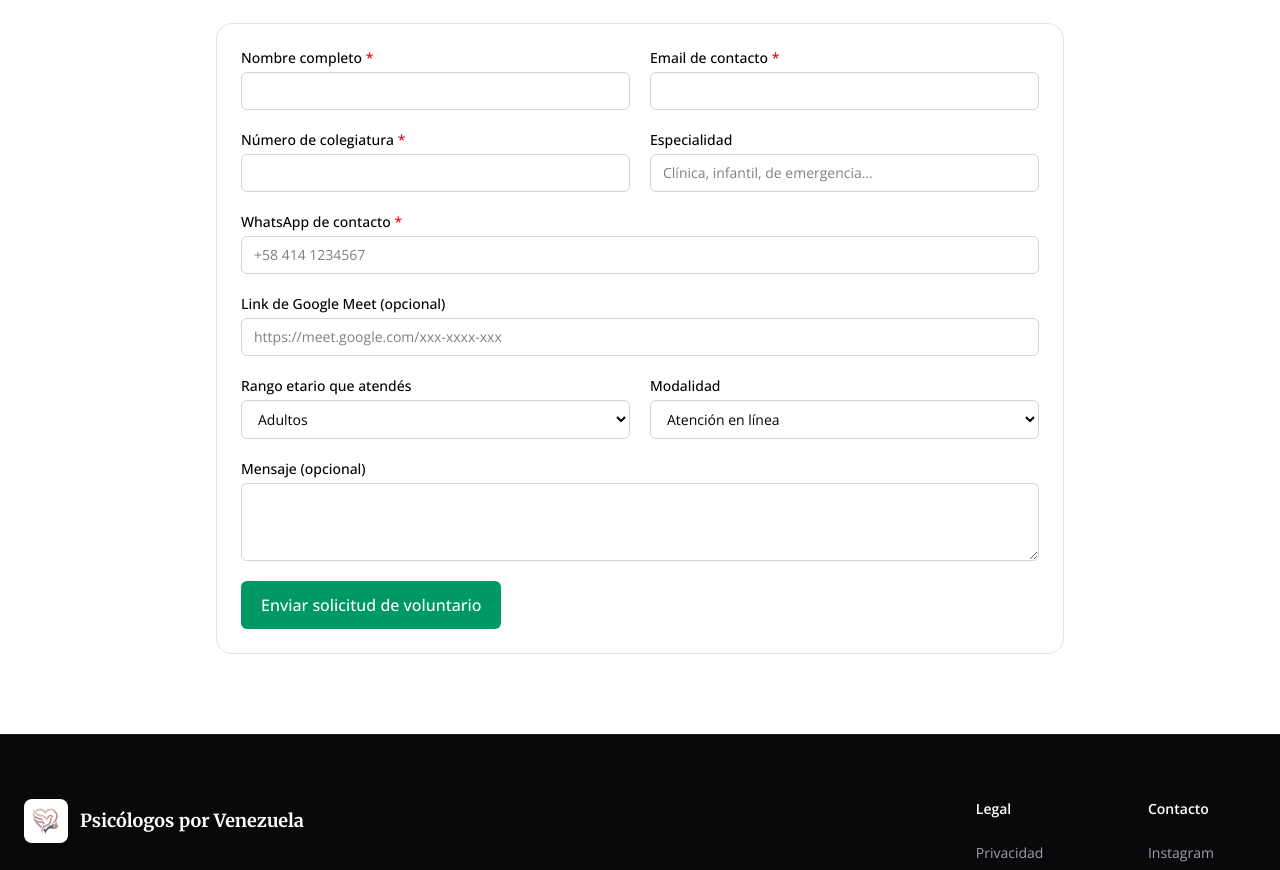
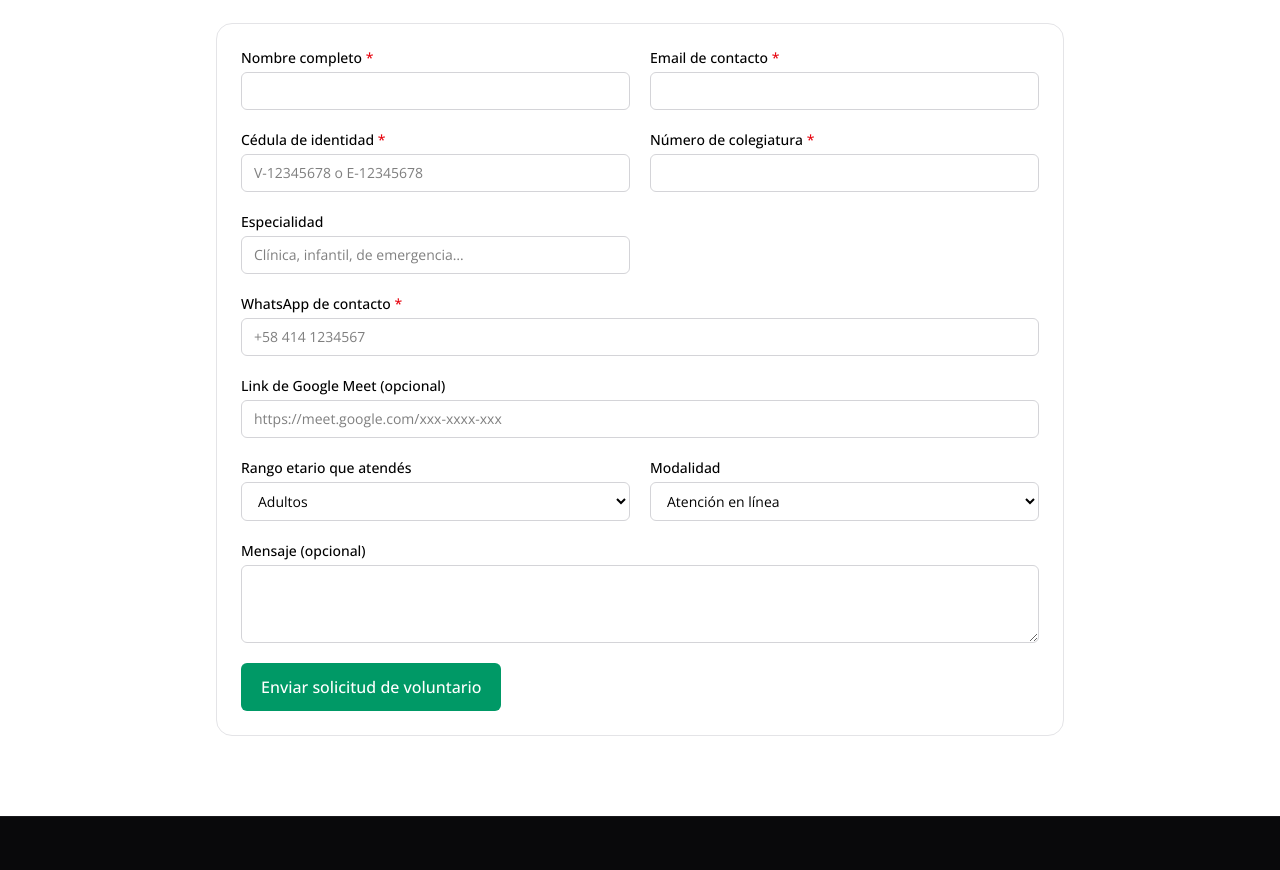
Before and after one commit to sukkoy298/psico-apoyo-vzla, a Next.js app: page /voluntarios in a window 1280 px wide. Shown: the part 942-1812 px from the top of the page. Built offline with nearby package versions, Linux system fonts and the light colour scheme; no server answers.

Commit message:
cedula en voluntario

```diff
--- a/app/api/voluntarios/route.ts
+++ b/app/api/voluntarios/route.ts
@@ -10,6 +10,7 @@ const EMAIL_RE = /^\S+@\S+\.\S+$/;
 type Body = {
   nombre?: string;
   email?: string;
+  cedula?: string;
   colegiatura?: string;
   especialidad?: string;
   telefonoWhatsapp?: string;
@@ -30,12 +31,12 @@ export async function POST(request: Request) {
     );
   }
 
-  const { nombre, email, colegiatura, rangoAtencion, modalidad } = body;
-  if (!nombre || !email || !colegiatura) {
+  const { nombre, email, cedula, colegiatura, rangoAtencion, modalidad } = body;
+  if (!nombre || !email || !cedula || !colegiatura) {
     return NextResponse.json(
       {
         ok: false,
-        error: "Los campos nombre, email y colegiatura son obligatorios",
+        error: "Los campos nombre, email, cédula y colegiatura son obligatorios",
       },
       { status: 400 }
     );
@@ -63,6 +64,7 @@ export async function POST(request: Request) {
     const creada = await SolicitudVoluntarioModel.create({
       nombre: nombre.trim(),
       email: email.toLowerCase().trim(),
+      cedula: cedula.trim(),
       colegiatura: colegiatura.trim(),
       especialidad: (body.especialidad ?? "").trim(),
       telefonoWhatsapp: (body.telefonoWhatsapp ?? "").trim(),
--- a/app/panel/_components/tabs/solicitudes-voluntarios.tsx
+++ b/app/panel/_components/tabs/solicitudes-voluntarios.tsx
@@ -6,6 +6,7 @@ type Solicitud = {
   _id: string;
   nombre: string;
   email: string;
+  cedula: string;
   colegiatura: string;
   especialidad?: string;
   telefonoWhatsapp?: string;
@@ -102,6 +103,7 @@ export function SolicitudesVoluntariosTab() {
                 <th className="px-3 py-2">Email</th>
                 <th className="px-3 py-2">WhatsApp</th>
                 <th className="px-3 py-2">Meet</th>
+                <th className="px-3 py-2">Cédula</th>
                 <th className="px-3 py-2">Colegiatura</th>
                 <th className="px-3 py-2">Rango / Modalidad</th>
                 <th className="px-3 py-2">Mensaje</th>
@@ -213,6 +215,7 @@ function SolicitudRow({
           </a>
         ) : "—"}
       </td>
+      <td className="px-3 py-2 font-mono text-xs">{s.cedula}</td>
       <td className="px-3 py-2 font-mono text-xs">{s.colegiatura}</td>
       <td className="px-3 py-2">
         <div>{s.rangoAtencion}</div>
--- a/app/voluntarios/form.tsx
+++ b/app/voluntarios/form.tsx
@@ -19,6 +19,7 @@ export function VoluntarioForm() {
     const payload = {
       nombre: String(fd.get("nombre") ?? "").trim(),
       email: String(fd.get("email") ?? "").trim(),
+      cedula: String(fd.get("cedula") ?? "").trim(),
       colegiatura: String(fd.get("colegiatura") ?? "").trim(),
       especialidad: String(fd.get("especialidad") ?? "").trim(),
       telefonoWhatsapp: String(fd.get("telefonoWhatsapp") ?? "").trim(),
@@ -95,6 +96,19 @@ export function VoluntarioForm() {
           name="email"
           type="email"
           required
+          className="rounded-md border border-zinc-300 bg-white px-3 py-2"
+        />
+      </label>
+      <label className="flex flex-col gap-1 text-sm">
+        <span className="font-medium">
+          Cédula de identidad <span className="text-red-600">*</span>
+        </span>
+        <input
+          name="cedula"
+          type="text"
+          required
+          inputMode="numeric"
+          placeholder="V-12345678 o E-12345678"
           className="rounded-md border border-zinc-300 bg-white px-3 py-2"
         />
       </label>
--- a/lib/aprobar-voluntario.ts
+++ b/lib/aprobar-voluntario.ts
@@ -47,6 +47,7 @@ export async function aprobarVoluntario(
   const datos = {
     nombre: solicitud.nombre,
     email: emailNorm,
+    cedula: (solicitud.cedula ?? "").trim(),
     colegiatura: solicitud.colegiatura,
     especialidad: solicitud.especialidad ?? "",
     telefonoWhatsapp: normalizarTelefono(solicitud.telefonoWhatsapp ?? ""),
--- a/lib/models/psicologo.ts
+++ b/lib/models/psicologo.ts
@@ -12,6 +12,7 @@ const psicologoSchema = new Schema(
       trim: true,
       match: [/^\S+@\S+\.\S+$/, "Email inválido"],
     },
+    cedula: { type: String, trim: true, default: "" },
     colegiatura: { type: String, required: true, trim: true },
     especialidad: { type: String, trim: true, default: "" },
     rangoAtencion: {
--- a/lib/models/solicitud-voluntario.ts
+++ b/lib/models/solicitud-voluntario.ts
@@ -18,6 +18,7 @@ const solicitudVoluntarioSchema = new Schema(
       trim: true,
       match: [/^\S+@\S+\.\S+$/, "Email inválido"],
     },
+    cedula: { type: String, required: true, trim: true },
     colegiatura: { type: String, required: true, trim: true },
     especialidad: { type: String, trim: true, default: "" },
     telefonoWhatsapp: {
```
